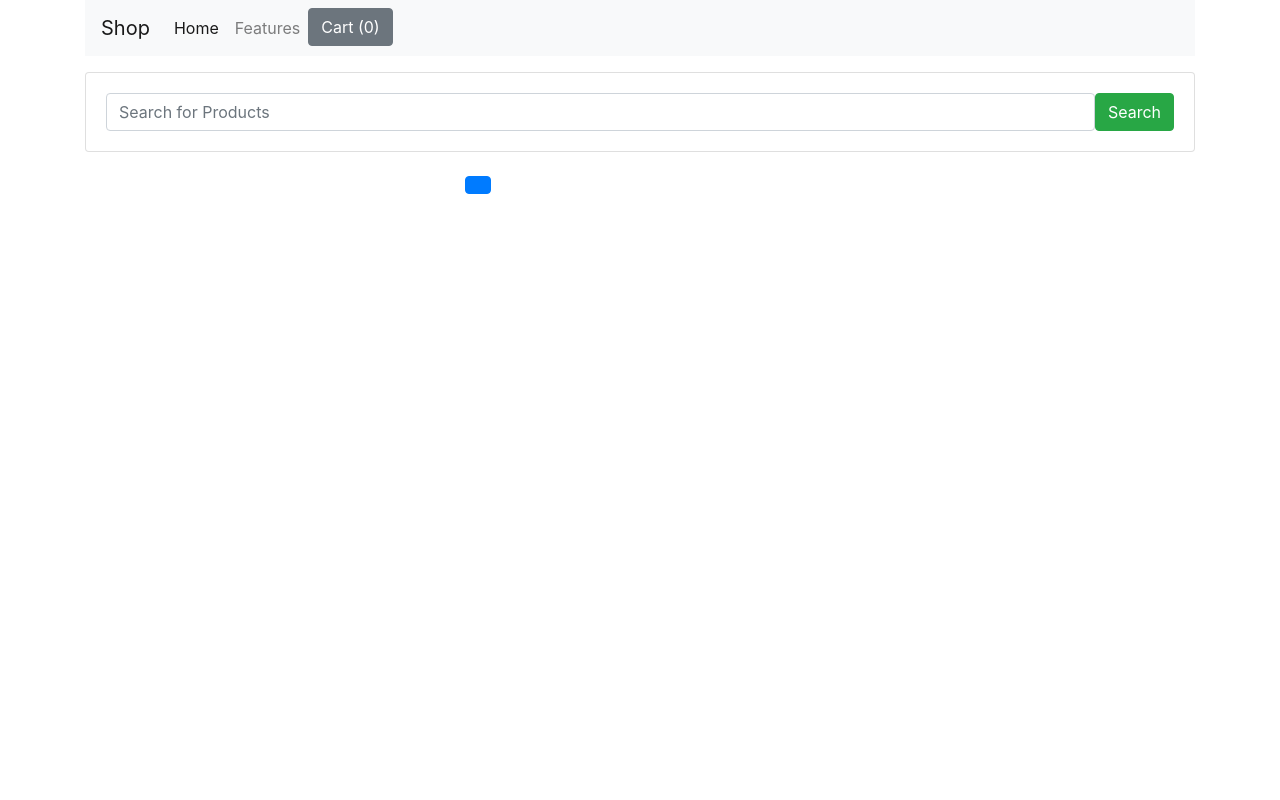
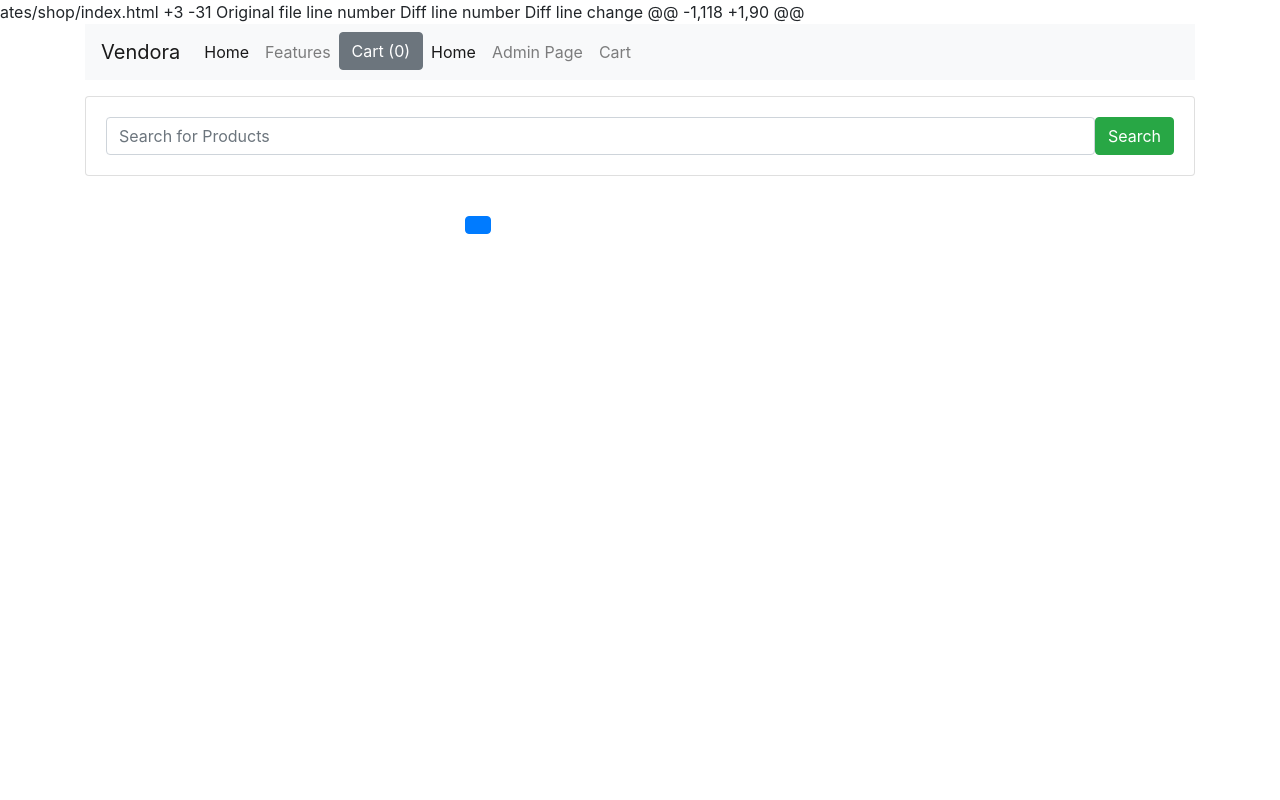
Before and after one commit to samridhibansalhere/elevate, a Django app: template shop/templates/shop/index.html in a window 1280 px wide. Run offline with Django 5.2, Linux system fonts and the light colour scheme; the template is opened without the code that fills it, so the values that code supplies are empty.

Commit message:
Update index.html

```diff
--- a/shop/templates/shop/index.html
+++ b/shop/templates/shop/index.html
@@ -1,3 +1,8 @@
+ates/shop/index.html
++3
+-31
+Original file line number	Diff line number	Diff line change
+@@ -1,118 +1,90 @@
 {% load static %}
 <!DOCTYPE html>
 <html lang="en">
@@ -13,7 +18,7 @@
 <body>
     <div class="container">
         <nav class="navbar navbar-expand-lg navbar-light bg-light">
-            <a class="navbar-brand" href="#">Shop</a>
+            <a class="navbar-brand" href="#">Vendora</a>
             <button class="navbar-toggler" type="button" data-toggle="collapse" data-target="#navbarNav">
                 <span class="navbar-toggler-icon"></span>
             </button>
@@ -23,9 +28,12 @@
                     <li class="nav-item"><a class="nav-link" href="#">Features</a></li>
                     <li class="nav-item">
                         <button id="cart" type="button" class="btn btn-secondary" data-toggle="popover" data-placement="bottom">
-                            Cart (0)
+                            Cart
                         </button>
                     </li>
+                    <li class="nav-item active"><a class="nav-link" href="/">Home</a></li>
+                    <li class="nav-item"><a class="nav-link" href="/admin">Admin Page</a></li>
+                    <li class="nav-item"><a class="nav-link" href="/cart">Cart</a></li>
                 </ul>
             </div>
         </nav>
@@ -90,27 +98,24 @@
                 localStorage.setItem('cart', JSON.stringify(cart));
                 updateCartButton();
             });
-
             function updateCartButton() {
                 let cartItems = Object.keys(cart).length;
-                $("#cart").html(Cart (${cartItems}));
+                $("#cart").html(`Cart (${cartItems})`);
                 updateCartPopover();
             }
-
             function updateCartPopover() {
                 let cartString = "<h5>Your Cart</h5>";
                 for (let item in cart) {
-                    cartString += <p>${cart[item].name} - Qty: ${cart[item].quantity} - $${cart[item].price.toFixed(2)}</p>;
+                    cartString += `<p>${cart[item].name} - Qty: ${cart[item].quantity} - $${cart[item].price.toFixed(2)}</p>`;
                 }
                 cartString += "<a href='/checkout' class='btn btn-warning mt-2'>Checkout</a>";
                 $("#cart").attr('data-content', cartString);
-                $("[data-toggle='popover']").popover({
+               $("[data-toggle='popover']").popover({
     html: true,
     content: function () {
         return $("#cart").attr("data-content");
     }
 });
-
             }
         });
     </script>
```
